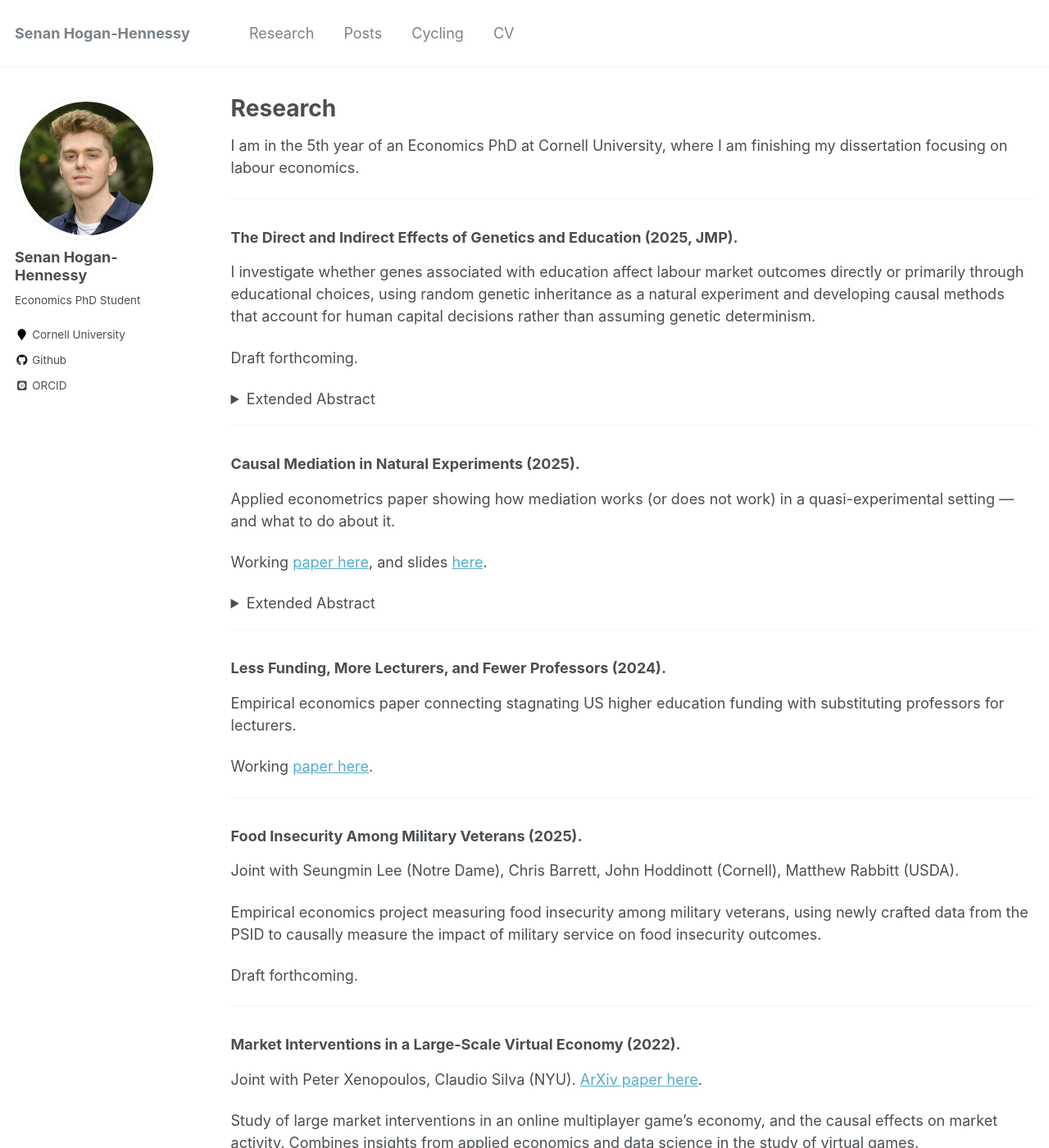
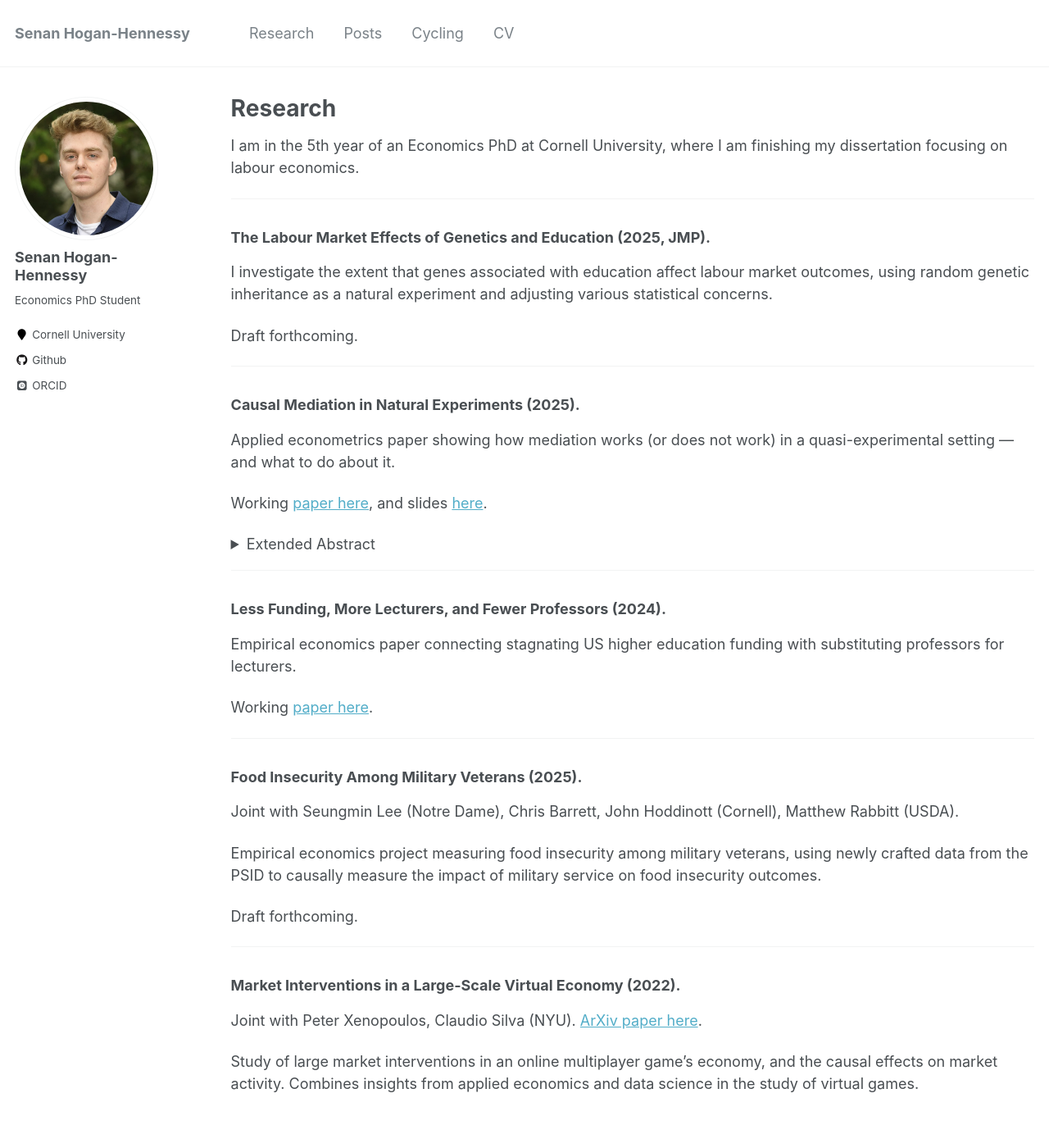
Before and after one commit to shoganhennessy/shoganhennessy.github.io, a Jekyll site: the page built from _pages/research.md, in a window 1280 px wide and 1400 px high. Shown: the whole window at 82% size. Built offline with Jekyll 4.4.1, drawn with Linux system fonts in a browser that asks for light colours; some web fonts are replaced.

Commit message:
adjusting focus of JMP, needs new abstract.

```diff
--- a/_pages/research.md
+++ b/_pages/research.md
@@ -9,22 +9,12 @@ I am in the 5th year of an Economics PhD at Cornell University, where I am finis
 
 ---
 
-### The Direct and Indirect Effects of Genetics and Education (2025, JMP).
+### The Labour Market Effects of Genetics and Education (2025, JMP).
 
-I investigate whether genes associated with education affect labour market outcomes directly or primarily through educational choices, using random genetic inheritance as a natural experiment and developing causal methods that account for human capital decisions rather than assuming genetic determinism.
+I investigate the extent that genes associated with education affect labour market outcomes, using random genetic inheritance as a natural experiment and adjusting various statistical concerns.
+
 
 Draft forthcoming.
-
-<details style="text-align: justify">
-    <summary> Extended Abstract </summary>
-    Recent genetic research has shown that genes matter for education and labour market outcomes, but has little to say on the economic mechanisms beneath these findings.
-    I use plausibly random deviation from parents as a natural experiment for the Education PolyGenic Index (Ed PGI) to estimate causal effects of genes associated with years of education, using data from the UK Biobank.
-    I then decompose these genetic effects into a direct genetic effect and indirect education pathway using a causal mediation framework that allows for selection-into-education, using multiple UK university openings in the 1960s as instruments for higher education attendance.
-    The Ed PGI increases labour market earnings through higher education attendance, with direct genetic effects indistinguishable from zero --- contradicting previous speculation that education-linked genes independently increase intelligence or other labour market traits.
-    Education linked genes are more about returns to higher education, and less about direct genetic effects.
-    These findings reframe social science genetics by shifting focus from asking ''if genes matter'' to ''how genes matter'' --- not as deterministic forces, but as factors that influence human capital decisions within institutional constraints.
-    By using causal methods that explicitly account for individual choice, rather than assuming genetic determinism, this research provides a richer understanding of how biological inheritance, personal agency, and institutional structures interact to shape labour market inequality.
-</details>
 
 ---
 
```
Also changed, not shown: 2 other files.
